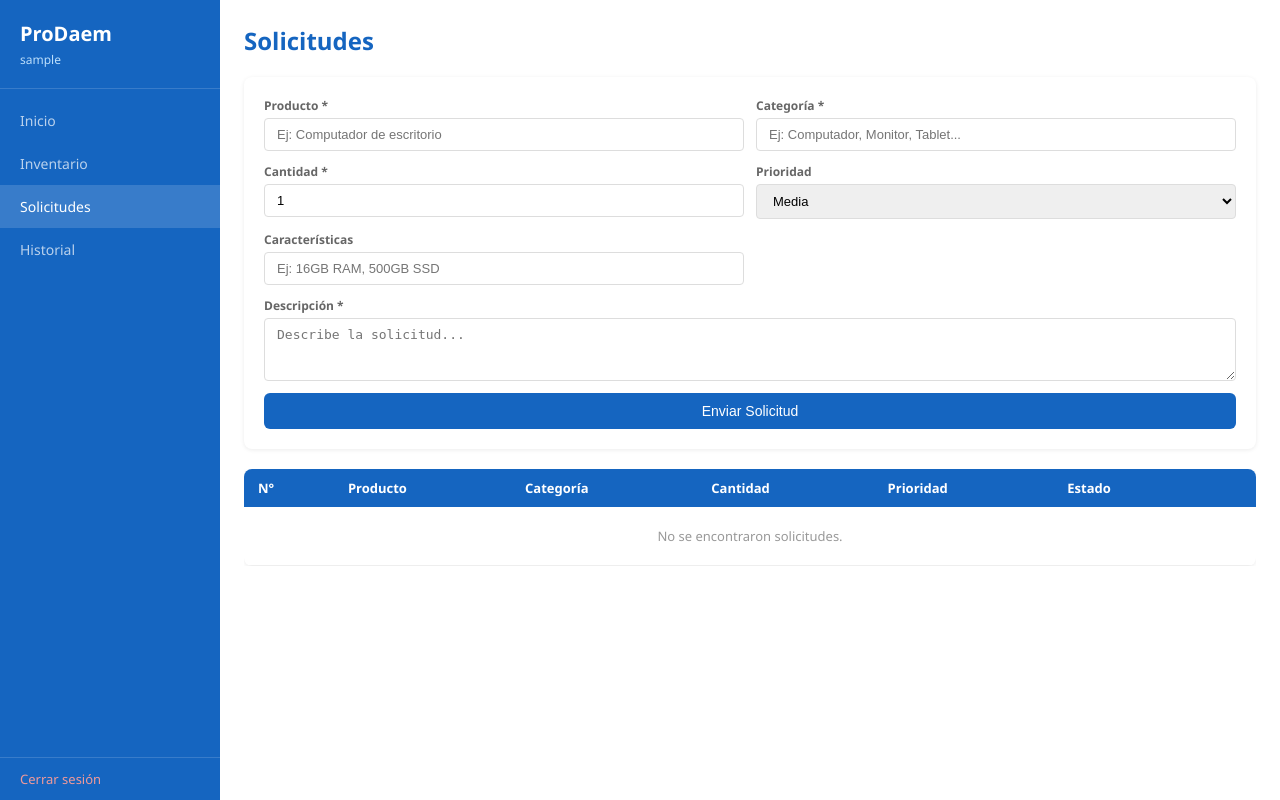
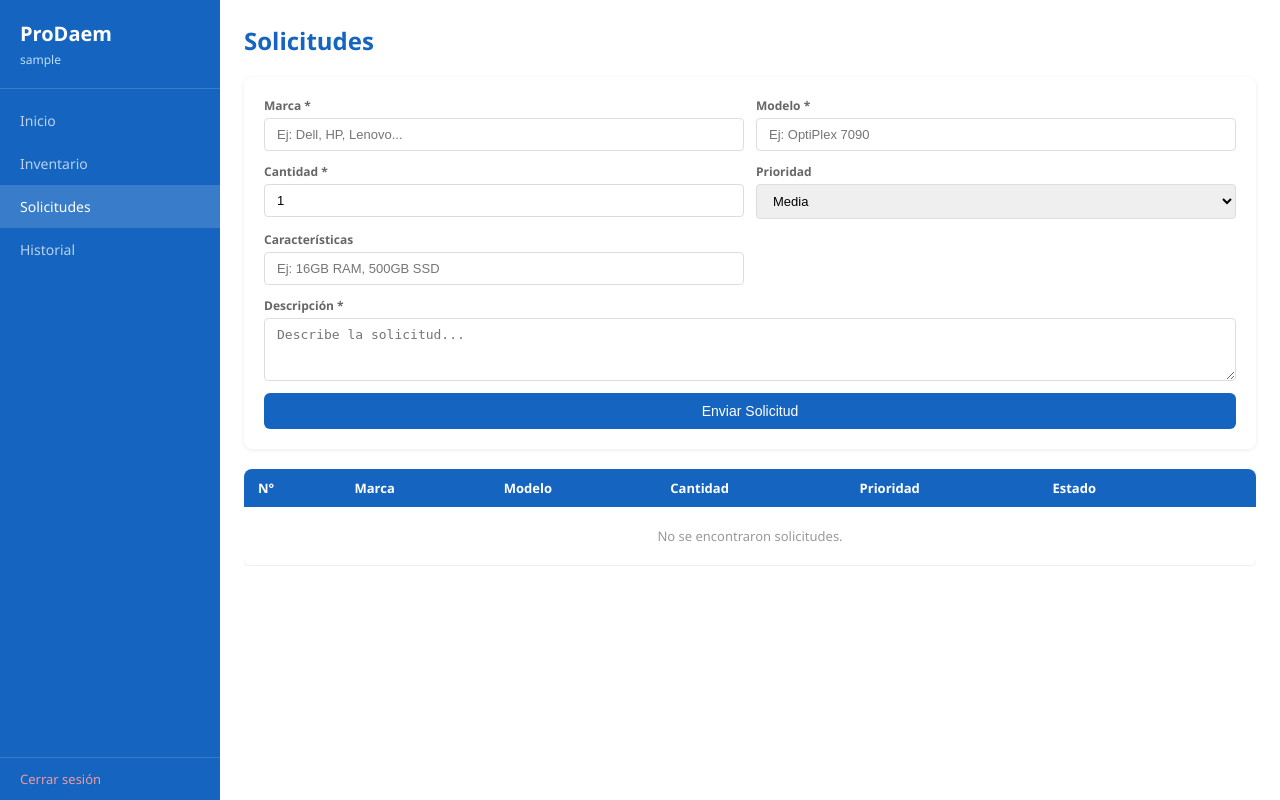
Before and after one commit to javierazambranoch/proddaem-inventario, a Flask app: page /solicitudes in a window 1280 px wide. Run offline with Flask 3, Linux system fonts and the light colour scheme; the visitor is signed in with stand-in values (Sample User, id 1); data that the repository does not hold is empty; some libraries are stand-ins or nearby versions.

Commit message:
Solicitudes: replace producto/categoria with marca/modelo

```diff
--- a/web/app.py
+++ b/web/app.py
@@ -382,15 +382,15 @@ def sol_enviar():
     id_usuario = session["id_usuario"]
     id_est = session["id_establecimiento"]
 
-    categoria = request.form.get("categoria", "").strip()
-    producto = request.form.get("producto", "").strip()
+    marca = request.form.get("marca", "").strip()
+    modelo = request.form.get("modelo", "").strip()
     cantidad = request.form.get("cantidad", "").strip()
     prioridad = request.form.get("prioridad", "media").strip()
     caracteristicas = request.form.get("caracteristicas", "").strip()
     descripcion = request.form.get("descripcion", "").strip()
 
-    if not producto or not cantidad or not descripcion or not categoria:
-        flash("Producto, categoría, cantidad y descripción son obligatorios.", "warning")
+    if not marca or not modelo or not cantidad or not descripcion:
+        flash("Marca, modelo, cantidad y descripción son obligatorios.", "warning")
         return redirect(url_for("solicitudes"))
 
     try:
@@ -409,14 +409,14 @@ def sol_enviar():
             (nombre_producto, nro_serie, cantidad, caracteristicas,
              estado, descripcion, prioridad, id_usuario, id_establecimiento)
             VALUES (%s,%s,%s,%s,%s,%s,%s,%s,%s)""",
-            (producto, categoria, cantidad_num,
+            (marca, modelo, cantidad_num,
              caracteristicas if caracteristicas else None,
              "pendiente", descripcion, prioridad, id_usuario, id_est)
         )
         conn.commit()
         conn.close()
 
-        registrar_historial(id_usuario, f"Envío de solicitud: '{producto}' (cantidad: {cantidad_num})")
+        registrar_historial(id_usuario, f"Envío de solicitud: '{marca} {modelo}' (cantidad: {cantidad_num})")
         flash("Solicitud enviada correctamente.", "success")
 
     except Exception as e:
--- a/web/templates/solicitudes.html
+++ b/web/templates/solicitudes.html
@@ -19,12 +19,12 @@
 {% if not es_daem %}
 <form method="POST" action="{{ url_for('sol_enviar') }}" class="formulario">
     <div class="campo">
-        <label>Producto *</label>
-        <input type="text" name="producto" required placeholder="Ej: Computador de escritorio">
+        <label>Marca *</label>
+        <input type="text" name="marca" required placeholder="Ej: Dell, HP, Lenovo...">
     </div>
     <div class="campo">
-        <label>Categoría *</label>
-        <input type="text" name="categoria" required placeholder="Ej: Computador, Monitor, Tablet...">
+        <label>Modelo *</label>
+        <input type="text" name="modelo" required placeholder="Ej: OptiPlex 7090">
     </div>
     <div class="campo">
         <label>Cantidad *</label>
@@ -56,8 +56,8 @@
     <thead>
         <tr>
             <th>N°</th>
-            <th>Producto</th>
-            <th>Categoría</th>
+            <th>Marca</th>
+            <th>Modelo</th>
             <th>Cantidad</th>
             <th>Prioridad</th>
             <th>Estado</th>
```
